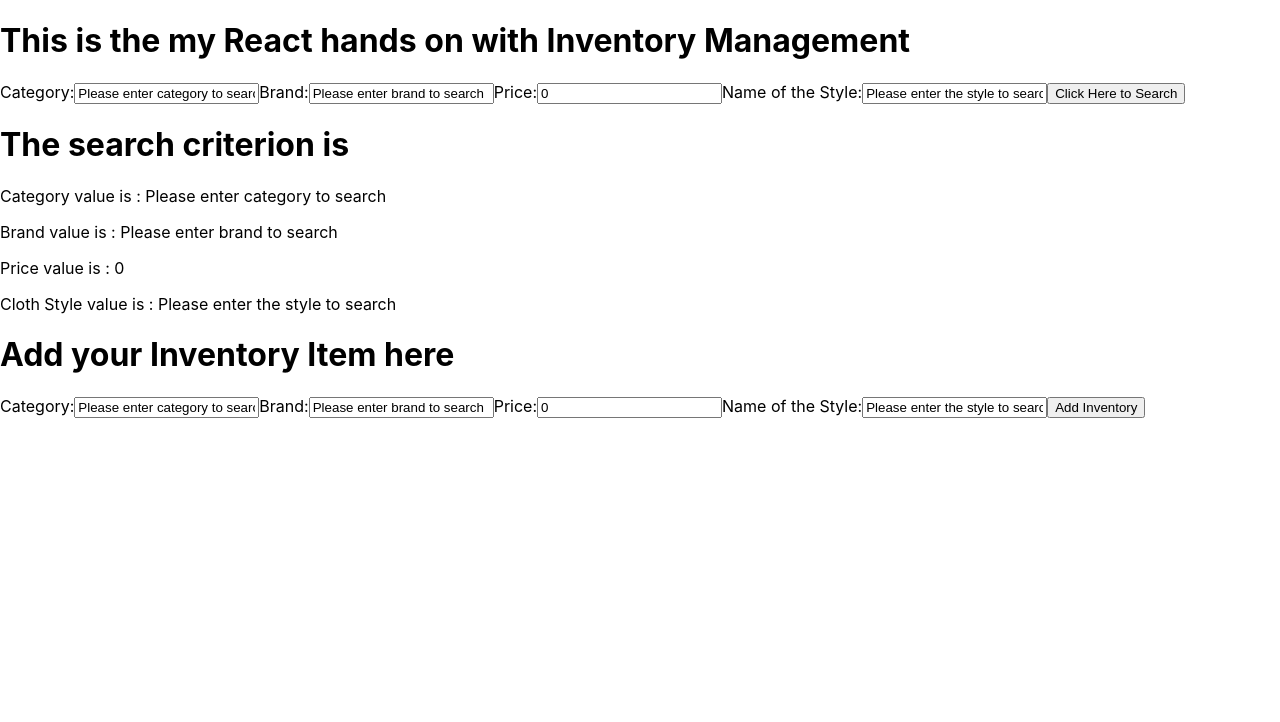
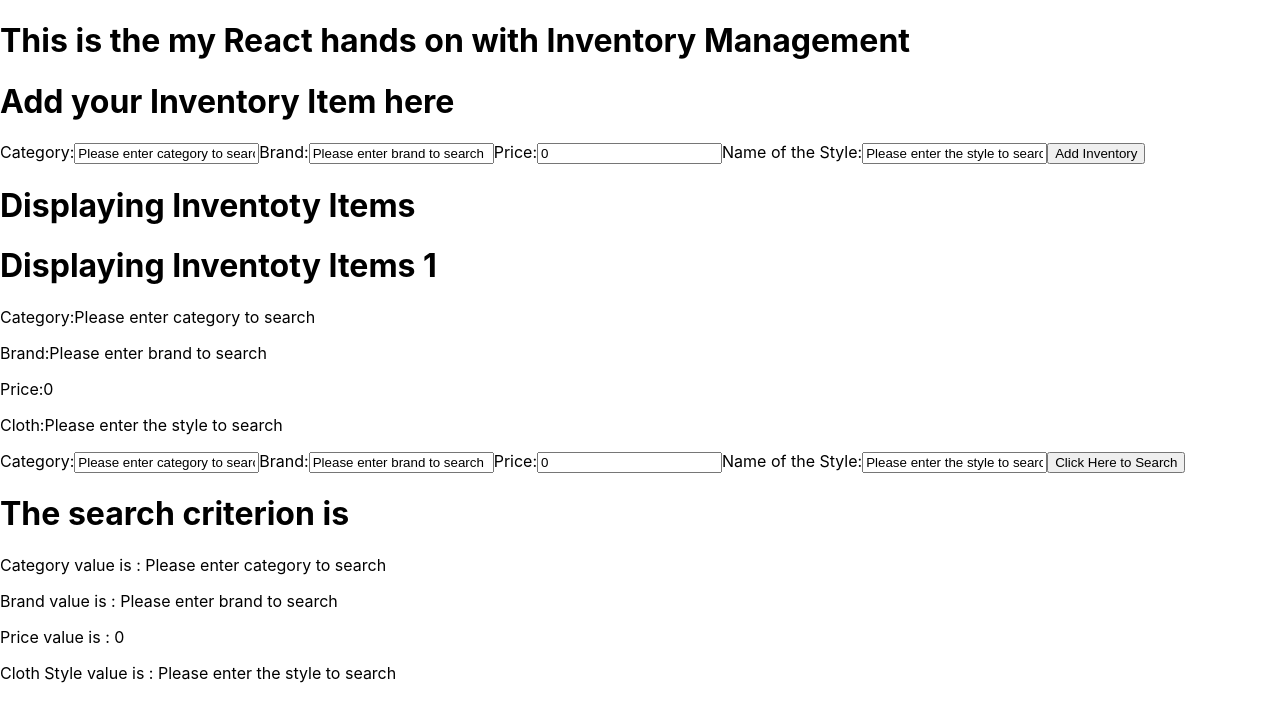
Before and after one commit to NMTechie/ReactExperiments, a React (Create React App) app: page / in a window 1280 px wide. Both pictures are taken after a click on the button "Add Inventory". Shown: the top 722 px of the page. Built offline with nearby package versions, Linux system fonts and the light colour scheme.

Commit message:
React exp -2 updated with parent child communication through props and map function to iterate a list

```diff
--- a/src/Components/InventoryManagement/AddInventoryItem.js
+++ b/src/Components/InventoryManagement/AddInventoryItem.js
@@ -8,7 +8,7 @@
     "Please enter the style to search"
   );
 
-  const inputFieldDataChangeHandler = (e) => {
+  const inputFieldFocusOutHandler = (e) => {
     let val = e.target.value;
     let targetSource = e.target.id;
     switch (targetSource) {
@@ -19,14 +19,38 @@
         setCategory(val);
         break;
       case "txtBrand":
-        val = val ? val : "Please enter Brand to search";
+        if (!val) {
+          val = "Please enter category to search";
+        }
+        setBrand(val);
+        break;
+      case "numPrice":
+        if (!val) {
+          val = 0;
+        }
+        setPrice(val);
+        break;
+      case "txtClothStyle":
+        val = val ? val : "Please enter cloth style to search";
+        setClothStyle(val);
+        break;
+    }
+  };
+
+  const inputFieldDataChangeHandler = (e) => {
+    let val = e.target.value;
+    let targetSource = e.target.id;
+    switch (targetSource) {
+      case "txtCategory":
+        setCategory(val);
+        break;
+      case "txtBrand":
         setBrand(val);
         break;
       case "numPrice":
         setPrice(val);
         break;
       case "txtClothStyle":
-        val = val ? val : "Please enter cloth style to search";
         setClothStyle(val);
         break;
     }
@@ -49,6 +73,7 @@
           id="txtCategory"
           value={category}
           onChange={inputFieldDataChangeHandler}
+          onBlur={inputFieldFocusOutHandler}
         ></input>
         <label htmlFor="txtBrand">Brand:</label>
         <input
@@ -56,6 +81,7 @@
           id="txtBrand"
           value={brand}
           onChange={inputFieldDataChangeHandler}
+          onBlur={inputFieldFocusOutHandler}
         ></input>
         <label htmlFor="numPrice">Price:</label>
         <input
@@ -63,6 +89,7 @@
           id="numPrice"
           value={price}
           onChange={inputFieldDataChangeHandler}
+          onBlur={inputFieldFocusOutHandler}
         ></input>
         <label htmlFor="txtClothStyle">Name of the Style:</label>
         <input
@@ -70,6 +97,7 @@
           id="txtClothStyle"
           value={clothStyle}
           onChange={inputFieldDataChangeHandler}
+          onBlur={inputFieldFocusOutHandler}
         ></input>
         <input
           type="button"
--- /dev/null
+++ b/src/Components/InventoryManagement/DisplayInventory.js
@@ -0,0 +1,22 @@
+import React from "react";
+
+function DisplayInventory(props) {
+  return (
+    <div>
+      <h1> Displaying Inventoty Items </h1>
+      <h1> Displaying Inventoty Items {props.inventoryItems.length} </h1>
+      {props.inventoryItems.map((inventoryitem) => {
+        return (
+          <div>
+            <p>Category:{inventoryitem.category}</p>
+            <p>Brand:{inventoryitem.brand}</p>
+            <p>Price:{inventoryitem.price}</p>
+            <p>Cloth:{inventoryitem.clothStyle}</p>
+          </div>
+        );
+      })}
+    </div>
+  );
+}
+
+export default DisplayInventory;
--- a/src/Components/InventoryManagement/MainApp.js
+++ b/src/Components/InventoryManagement/MainApp.js
@@ -1,22 +1,37 @@
 import { useState } from "react";
 import SearchInventory from "./SearchInventory";
 import AddInventory from "./AddInventoryItem";
+import DisplayInventory from "./DisplayInventory";
 
-function MainApp (){
-    const [inventoryData,setInventory]=useState({data:[]});
+function MainApp() {
+  const [inventoryData, setInventory] = useState({ data: [] });
 
-const updateInventory=(inventoryItem)=>{
-inventoryData.data.push(inventoryItem);
-setInventory(inventoryData);
-console.log(inventoryData);
-}
-    return(
-        <div>
-            <h1>This is the my React hands on with Inventory Management</h1>
-            <SearchInventory/>
-            <h1>Add your Inventory Item here</h1>
-            <AddInventory addInventory={updateInventory}/>
-        </div>
-    );
+  const updateInventory = (inventoryItem) => {
+    //inventoryData.data.push(inventoryItem); this is ok
+    //inventoryData["data"].push(inventoryItem); this is also ok and more meaningful
+
+    //setInventory({data:inventoryData});
+    // This will not work because it is setting data key in the JSON object
+    //to an object that has a childern key called "data" that actually consists the list
+
+    //setInventory({data:inventoryData["data"]}); // !!!!!!! Please pay attention here
+    //console.log(inventoryData);
+
+    let currentInventory = inventoryData;
+    currentInventory["data"].push(inventoryItem);
+    setInventory({data:currentInventory["data"]});
+    console.log(currentInventory);
+  };
+  return (
+    <div>
+      <h1>This is the my React hands on with Inventory Management</h1>
+      <h1>Add your Inventory Item here</h1>
+      <AddInventory addInventory={updateInventory} />
+      <p></p>
+      <DisplayInventory inventoryItems={inventoryData["data"]}/>
+      <p></p>
+      <SearchInventory />
+    </div>
+  );
 }
 export default MainApp;
```
